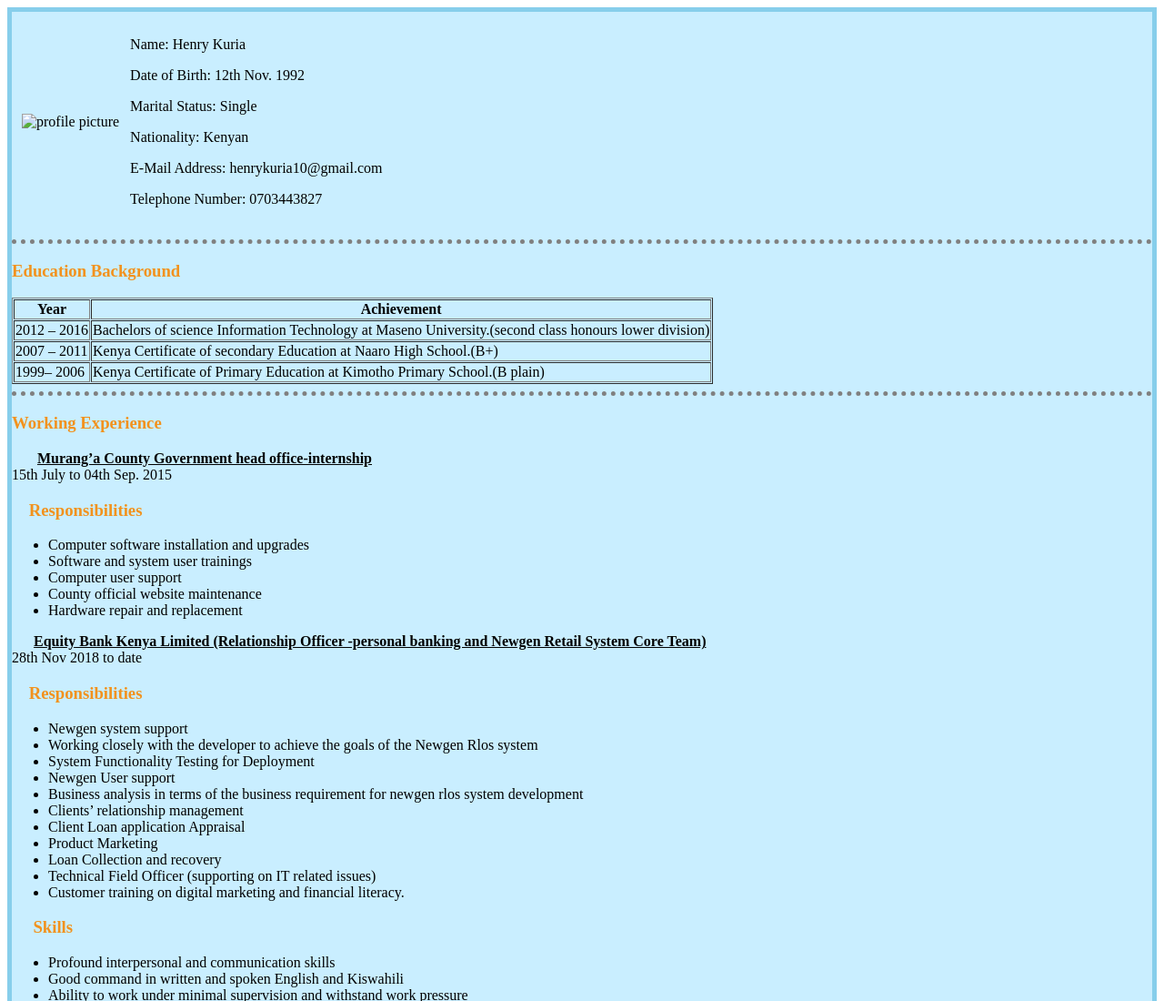
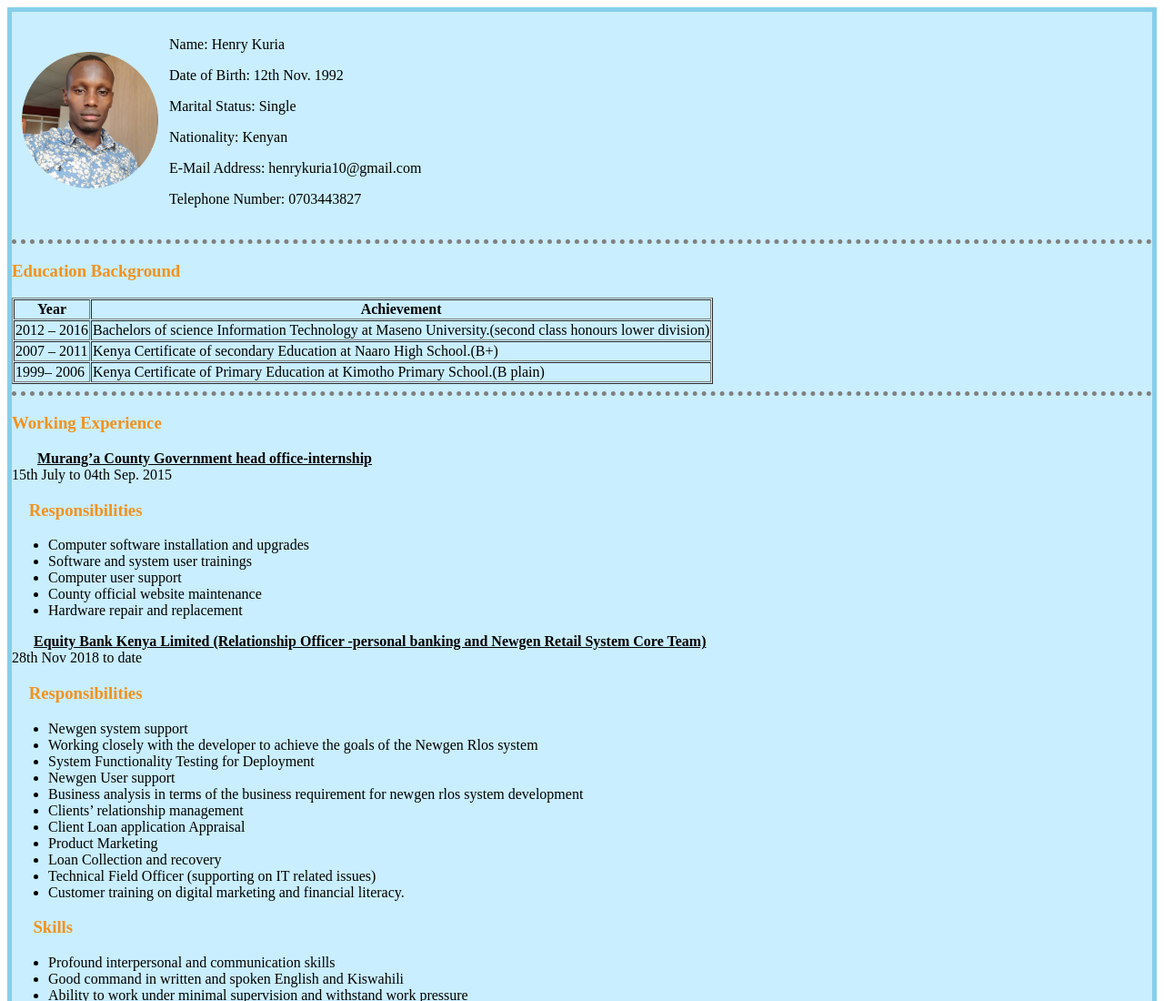
Before and after one commit to kushpedia/cv, a plain HTML site: page index.html in a window 1280 px wide. Shown: the top 1100 px of the page at 91% size. Drawn offline with Linux system fonts and the light colour scheme; the site is published under a folder, as on GitHub Pages, so addresses that start at the root find nothing.

Commit message:
Update index.html

```diff
--- a/index.html
+++ b/index.html
@@ -13,7 +13,7 @@
     <table cellspacing="10">
       <tr>
         <td>
-          <img src="/images/kush pp.png"
+          <img src="images/kush pp.png"
           width="150" height="150"
           alt="profile picture">
         </td>
```
